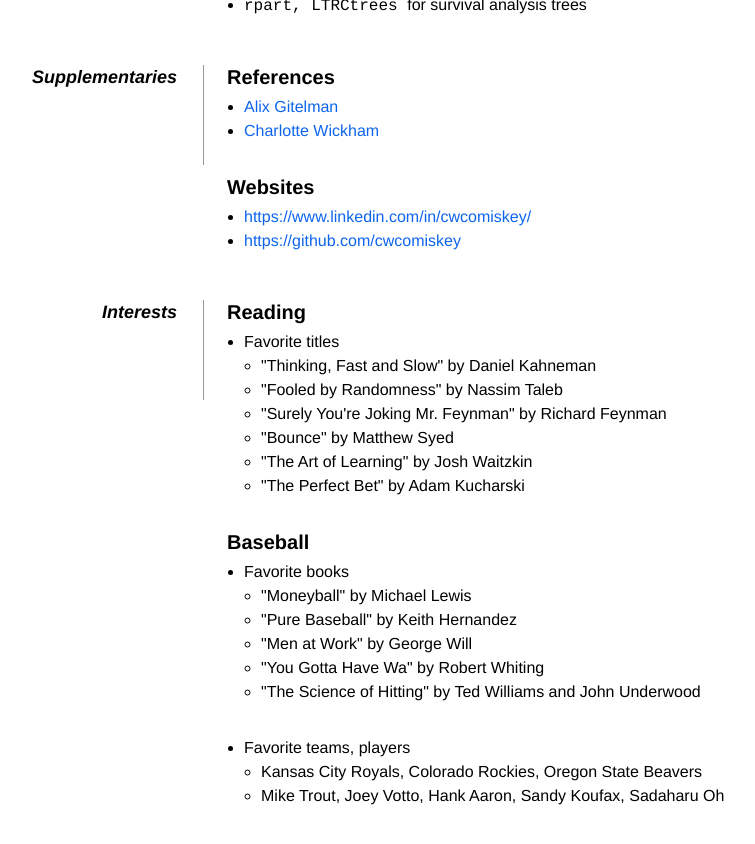
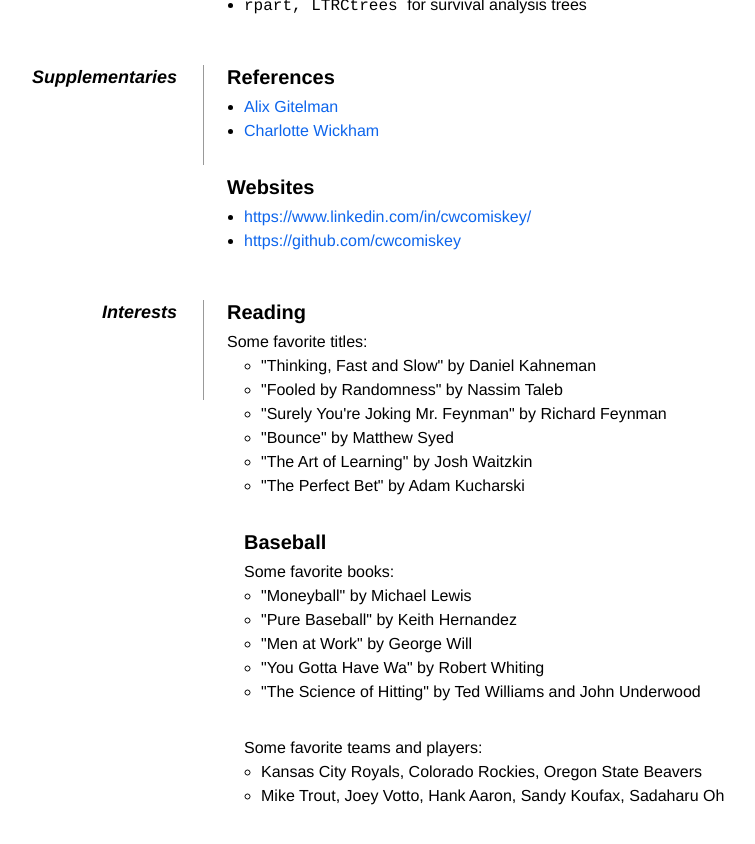
Before and after one commit to cwcomiskey/cwcomiskey.github.io, a Jekyll site: the page index.html, which Jekyll copies as it is, in a window 1280 px wide and 900 px high, scrolled down 1801 px. Shown: the top 844 px of the window, without its empty margins (213-968 px from the left). Built offline with Jekyll 4.4.1, drawn with Linux system fonts in a browser that asks for light colours.

Commit message:
Adjust "Interests" formatting

```diff
--- a/index.html
+++ b/index.html
@@ -204,9 +204,9 @@
 
 	    <dt> Interests </dt>
             <dd>
-		    <h2> Reading </h2>
+		    <h2> Reading</h2>
+		    Some favorite titles:
 		    <ul>
-			    <li> Favorite titles </li>
 			    <ul>
 				    <li> "Thinking, Fast and Slow" by Daniel Kahneman </li>
 				    <li> "Fooled by Randomness" by Nassim Taleb </li>
@@ -216,11 +216,8 @@
 				    <li> "The Perfect Bet" by Adam Kucharski </li>
 			    </ul>
 
-		    </ul>
-
 		    <h2> Baseball </h2>
-		    <ul>
-			    <li> Favorite books </li>
+	            Some favorite books:
 			    <ul>
 				    <li> "Moneyball" by Michael Lewis </li>
 				    <li> "Pure Baseball" by Keith Hernandez </li>
@@ -228,12 +225,10 @@
 				    <li> "You Gotta Have Wa" by Robert Whiting </li>
 				    <li> "The Science of Hitting" by Ted Williams and John Underwood
 			    </ul>
-
-			    <li> Favorite teams, players </li>
+	             Some favorite teams and players:
 			    <ul>
 				    <li> Kansas City Royals, Colorado Rockies, Oregon State Beavers </li>
 				    <li> Mike Trout, Joey Votto, Hank Aaron, Sandy Koufax, Sadaharu Oh </li>
-			    	    </ul>
 			    </ul>
 
 	    </dd>
```
Lines whose indentation alone changed are shown as unchanged.
